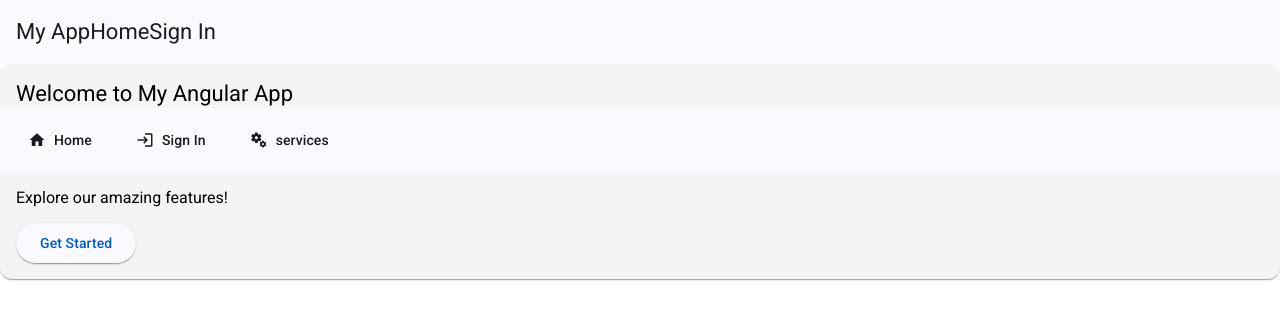
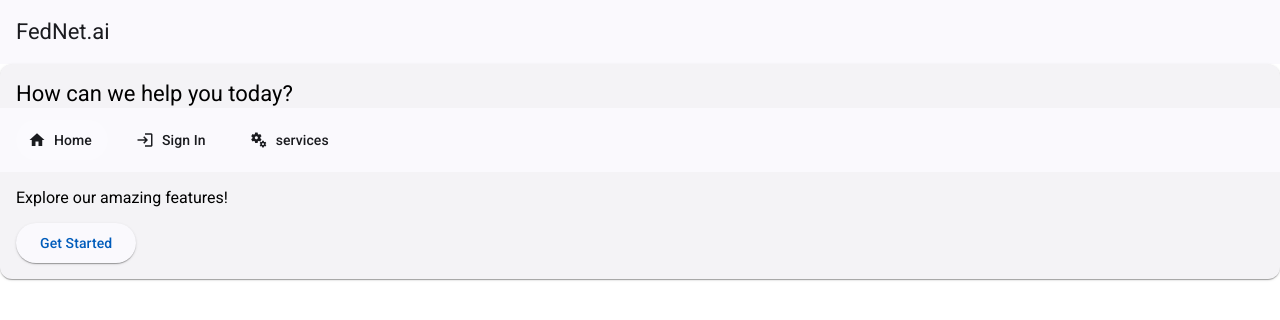
Before and after one commit to BlaineKTMO/SHX-FE, an Angular app in the folder shx-fe/: page /home in a window 1280 px wide. Shown: the top 320 px of the page. Built offline with nearby package versions, Linux system fonts and the light colour scheme.

Commit message:
User working

```diff
--- a/shx-fe/src/app/api.service.ts
+++ b/shx-fe/src/app/api.service.ts
@@ -5,7 +5,7 @@ import { Observable } from 'rxjs';
 
 @Injectable({ providedIn: 'root' })
 export class ApiService {
-  private baseUrl = 'localhost:5000';
+  private baseUrl = 'http://localhost:5000';
 
   constructor(private http: HttpClient) {}
 
--- a/shx-fe/src/app/app.component.html
+++ b/shx-fe/src/app/app.component.html
@@ -1,9 +1,7 @@
 <!-- app.component.html -->
 <mat-toolbar color="primary">
-    <span>My App</span>
+    <span>FedNet.ai</span>
     <nav>
-      <a mat-button routerLink="/home">Home</a>
-      <a mat-button routerLink="/signin">Sign In</a>
     </nav>
   </mat-toolbar>
 
--- a/shx-fe/src/app/home/home.component.html
+++ b/shx-fe/src/app/home/home.component.html
@@ -1,7 +1,7 @@
 <!-- home.component.html -->
 <mat-card class="home-container">
   <mat-card-header>
-    <mat-card-title>Welcome to My Angular App</mat-card-title>
+    <mat-card-title>How can we help you today?</mat-card-title>
   </mat-card-header>
 
   <app-menu-bar></app-menu-bar>
--- a/shx-fe/src/app/signin/signin.component.ts
+++ b/shx-fe/src/app/signin/signin.component.ts
@@ -54,14 +54,20 @@ export class SignInComponent {
       console.log('Response:', response);
 
       // Store user in session
-      this.user = response;
+      this.user.username = response.username;
+      console.log('User:', this.user);
+
+      // Store the user in session
+      sessionStorage.setItem('user', JSON.stringify(this.user.username));
+      this.userService.setUsername(this.user.username);
 
       // Redirect to home
       this.router.navigate(['/home']);
-    })
+    },
+      (error) => {
+        console.error('API error:', error);
+      }
+    )
 
-    // Store the user in session
-    sessionStorage.setItem('user', JSON.stringify(this.user.username));
-    this.userService.setUsername(this.user.username);
   }
 }
```
